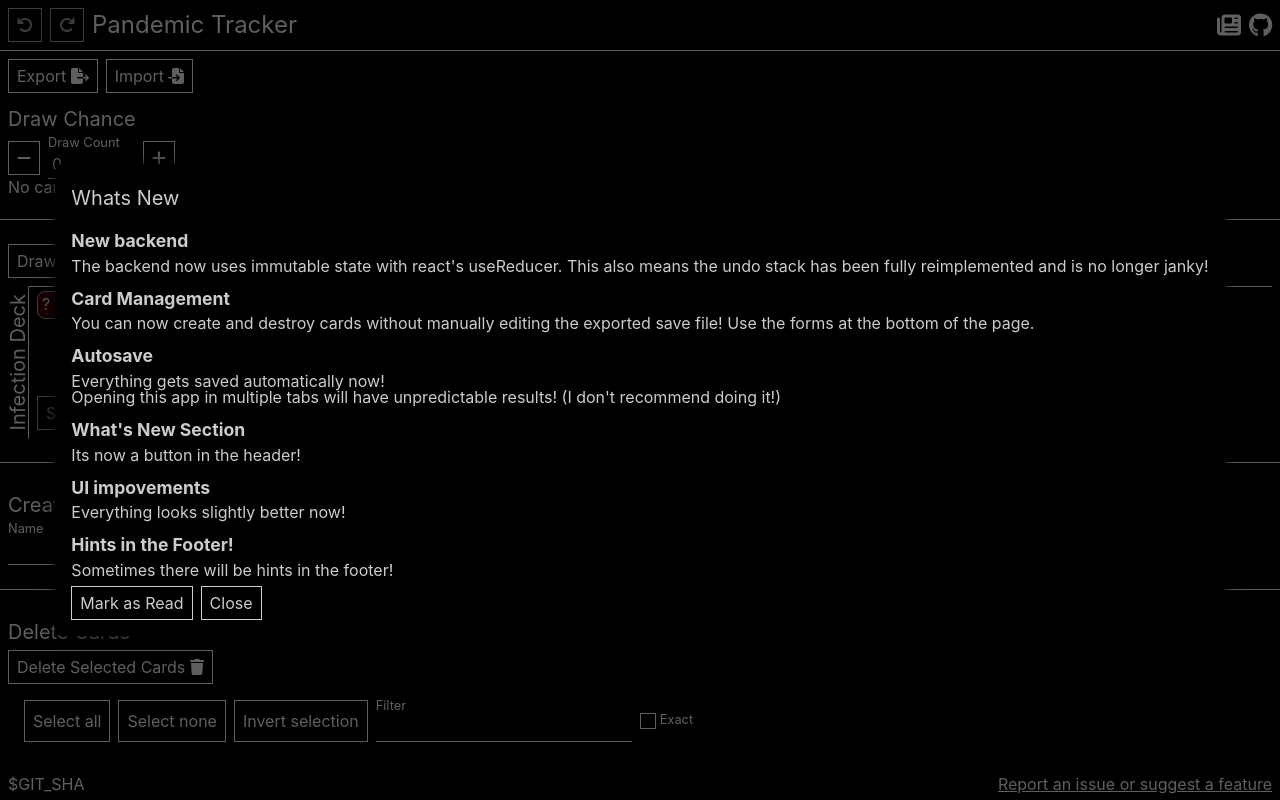
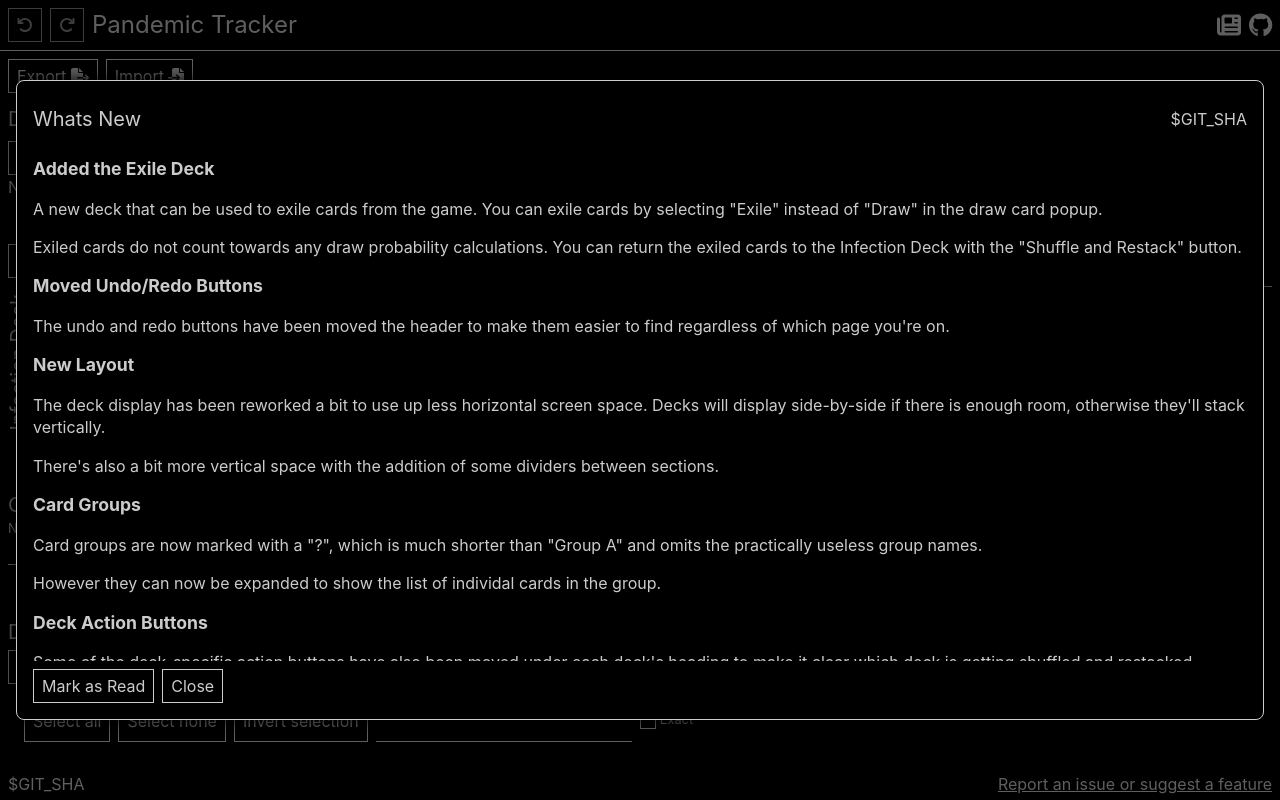
Before and after one commit to OldStarchy/pandemic_tracker, a React (Vite) app: page / in a window 1280 px wide. Built offline with nearby package versions, Linux system fonts and the light colour scheme.

Commit message:
fix: update "Whats New" section

```diff
--- a/src/components/Popup.tsx
+++ b/src/components/Popup.tsx
@@ -3,9 +3,11 @@
 export function Popup({
 	visible,
 	children,
+	style,
 }: {
 	visible: boolean;
 	children: React.ReactNode;
+	style?: React.CSSProperties;
 }) {
 	return (
 		<div
@@ -26,6 +28,7 @@
 					padding: '1rem',
 					borderRadius: '0.5rem',
 					boxShadow: '0 0 1rem black',
+					...style,
 				}}
 			>
 				{children}
--- a/src/components/common/Typography.tsx
+++ b/src/components/common/Typography.tsx
@@ -20,8 +20,19 @@
 	font-weight: bold;
 `;
 
+export const H4 = styled.h1`
+	font-size: 1rem;
+	padding: 0.5rem 0;
+	font-style: italic;
+`;
+
 export const Hr = styled.hr`
 	border: none;
 	border-top: 1px solid #ccc;
-	margin: 1rem -1rem;
+	margin: 1rem;
 `;
+
+export const Para = styled.p`
+	padding: 0.5rem 0;
+	line-height: 1.4;
+`;
--- a/src/components/layout/MainLayout.tsx
+++ b/src/components/layout/MainLayout.tsx
@@ -15,7 +15,7 @@
 import { redoAction, undoAction } from '../../context/withUndoReducer';
 import { Popup } from '../Popup';
 import { Button } from '../common/Button';
-import { H2, H3, Link, Span } from '../common/Typography';
+import { H2, H3, Hr, Link, Para, Span } from '../common/Typography';
 
 export function MainLayout({ children }: { children: ReactNode }) {
 	const [_universe, dispatch] = useUniverse();
@@ -108,54 +108,145 @@
 				<StatusBarMessageProvider value={setStatusBarMessage}>
 					{children}
 
-					<Popup visible={showWhatsNew}>
+					<Popup
+						visible={showWhatsNew}
+						style={{
+							border: '1px solid #ccc',
+							margin: '1rem',
+							height: '80dvh',
+						}}
+					>
 						<section
 							style={{
 								display: 'flex',
+								height: '100%',
 								flexDirection: 'column',
 								gap: '0.5rem',
+								lineHeight: 1.4,
+								alignItems: 'stretch',
+							}}
+						>
+							<div
+								style={{
+									display: 'flex',
+									justifyContent: 'space-between',
+									alignItems: 'center',
 								}}
 							>
 								<H2>Whats New</H2>
+								<span>{import.meta.env.VITE_GIT_SHA}</span>
+							</div>
+							<section
+								style={{
+									overflowY: 'auto',
+								}}
+							>
+								<section>
+									<H3>Added the Exile Deck</H3>
+									<Para>
+										A new deck that can be used to exile
+										cards from the game. You can exile cards
+										by selecting "Exile" instead of "Draw"
+										in the draw card popup.
+									</Para>
+									<Para>
+										Exiled cards do not count towards any
+										draw probability calculations. You can
+										return the exiled cards to the Infection
+										Deck with the "Shuffle and Restack"
+										button.
+									</Para>
+								</section>
+								<section>
+									<H3>Moved Undo/Redo Buttons</H3>
+									<Para>
+										The undo and redo buttons have been
+										moved the header to make them easier to
+										find regardless of which page you're on.
+									</Para>
+								</section>
+								<section>
+									<H3>New Layout</H3>
+									<Para>
+										The deck display has been reworked a bit
+										to use up less horizontal screen space.
+										Decks will display side-by-side if there
+										is enough room, otherwise they'll stack
+										vertically.
+									</Para>
+									<Para>
+										There's also a bit more vertical space
+										with the addition of some dividers
+										between sections.
+									</Para>
+									<H3>Card Groups</H3>
+									<Para>
+										Card groups are now marked with a "?",
+										which is much shorter than "Group A" and
+										omits the practically useless group
+										names.
+									</Para>
+									<Para>
+										However they can now be expanded to show
+										the list of individal cards in the
+										group.
+									</Para>
+									<H3>Deck Action Buttons</H3>
+									<Para>
+										Some of the deck-specific action buttons
+										have also been moved under each deck's
+										heading to make it clear which deck is
+										getting shuffled and restacked.
+									</Para>
+								</section>
+								<Hr />
+								<H2>Old News</H2>
 								<section>
 									<H3>New backend</H3>
-								<p>
-									The backend now uses immutable state with
-									react's useReducer. This also means the undo
-									stack has been fully reimplemented and is no
-									longer janky!
-								</p>
+									<Para>
+										The backend now uses immutable state
+										with react's useReducer. This also means
+										the undo stack has been fully
+										reimplemented and is no longer janky!
+									</Para>
 								</section>
 								<section>
 									<H3>Card Management</H3>
-								<p>
-									You can now create and destroy cards without
-									manually editing the exported save file! Use
-									the forms at the bottom of the page.
-								</p>
+									<Para>
+										You can now create and destroy cards
+										without manually editing the exported
+										save file! Use the forms at the bottom
+										of the page.
+									</Para>
 								</section>
 								<section>
 									<H3>Autosave</H3>
-								<p>Everything gets saved automatically now!</p>
-								<p>
-									Opening this app in multiple tabs will have
-									unpredictable results! (I don't recommend
-									doing it!)
-								</p>
+									<Para>
+										Everything gets saved automatically now!
+									</Para>
+									<Para>
+										Opening this app in multiple tabs will
+										have unpredictable results! (I don't
+										recommend doing it!)
+									</Para>
 								</section>
 								<section>
 									<H3>What's New Section</H3>
-								<p>Its now a button in the header!</p>
+									<Para>Its now a button in the header!</Para>
 								</section>
 								<section>
 									<H3>UI impovements</H3>
-								<p>Everything looks slightly better now!</p>
+									<Para>
+										Everything looks slightly better now!
+									</Para>
 								</section>
 								<section>
 									<H3>Hints in the Footer!</H3>
-								<p>
-									Sometimes there will be hints in the footer!
-								</p>
+									<Para>
+										Sometimes there will be hints in the
+										footer!
+									</Para>
+								</section>
 							</section>
 							<section
 								style={{
```
Lines whose indentation alone changed are shown as unchanged.
